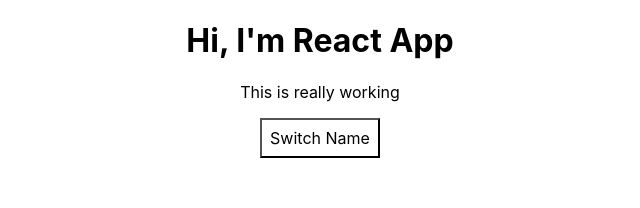
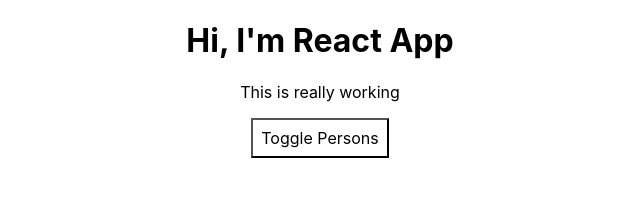
Before and after one commit to hanship0530/learning_reactjs, a React (Create React App) app in the folder react-complete-guide/: page / in a window 1280 px wide. Shown: the top 208 px of the page, without its empty margins (320-960 px from the left). Built offline with nearby package versions, Linux system fonts and the light colour scheme.

Commit message:
Section3: Final

```diff
--- a/react-complete-guide/src/App.js
+++ b/react-complete-guide/src/App.js
@@ -28,9 +28,9 @@ import Person from './Person/Person'
 function App() {
   const [ personsState, setPersonsState ] = useState({
     persons: [
-      { name: 'Max', age: 28 },
-      { name: 'Manu', age: 29 },
-      { name: 'Stephanie', age: 26 }
+      {id:'id1',  name: 'Max', age: 28 },
+      {id:'id2',  name: 'Manu', age: 29 },
+      {id:'id3',  name: 'Stephanie', age: 26 }
     ]
   });
 
@@ -50,14 +50,18 @@ function App() {
     })
   };
 
-  const nameChangeHandler = (event) => {
-    setPersonsState({
-      persons: [
-        { name: personsState.persons[0].name, age: 27 },
-        { name: event.target.value, age: 29 },
-        { name: personsState.persons[2].name, age: 26 }
-      ]
-    })
+  const nameChangeHandler = (event, id) => {
+    const personIndex = personsState.persons.findIndex(p => {
+      return p.id === id;
+    });
+    // 기존 오브젝트를 수정하는 것 보다 복사해서 수정하는 것을 자바스크립트에서는 권장함
+    // without mutating orignal object
+    const person = { ...personsState.persons[personIndex] };
+    person.name = event.target.value;
+    const persons = [...personsState.persons];
+    persons[personIndex] = person;
+
+    setPersonsState({ persons: persons });
   };
 
   // Inline style
@@ -74,24 +78,44 @@ function App() {
     setShowPersons(!doesShow);
   };
 
+  const deletePersonHandler = (personIndex) => {
+    // const persons = personsState.persons;
+    const persons = [...personsState.persons];
+    persons.splice(personIndex, 1);
+    setPersonsState({persons: persons})
+  };
+  let persons = null;
+
+  if (showPersons) {
+    persons = (
+      <div>
+        {personsState.persons.map(
+          (person, index) => {
+            return <Person
+              click={() => deletePersonHandler(index)}
+              name={person.name}
+              age={person.age}
+              key={person.id}
+              changed={(event) => nameChangeHandler(event, person.id)}/>
+          }
+        )}
+          {/* <Person name={personsState.persons[0].name} age={personsState.persons[0].age} />
+          <Person name={personsState.persons[1].name}
+            age={personsState.persons[1].age}
+            click={switchNameHandler.bind(this, 'Max!')}
+            changed={nameChangeHandler}> My Hobbies: Racing</Person>
+          <Person name={personsState.persons[2].name} age={personsState.persons[2].age} /> */}
+        </div>
+    );
+  }
   return (
     <div className="App">
       <h1>Hi, I'm React App</h1>
       <p>This is really working</p>
       <button
         style={style}
-        onClick={togglePersonHandler}>Switch Name</button>
-      {
-        showPersons ?
-        <div>
-          <Person name={personsState.persons[0].name} age={personsState.persons[0].age} />
-          <Person name={personsState.persons[1].name}
-            age={personsState.persons[1].age}
-            click={switchNameHandler.bind(this, 'Max!')}
-            changed={nameChangeHandler}> My Hobbies: Racing</Person>
-          <Person name={personsState.persons[2].name} age={personsState.persons[2].age} />
-        </div> : null
-      }
+        onClick={togglePersonHandler}>Toggle Persons</button>
+      {persons}
     </div>
   );
   // return React.createElement('div', {className: 'App'}, React.createElement('h1',null,'Does this work now?'));
```
